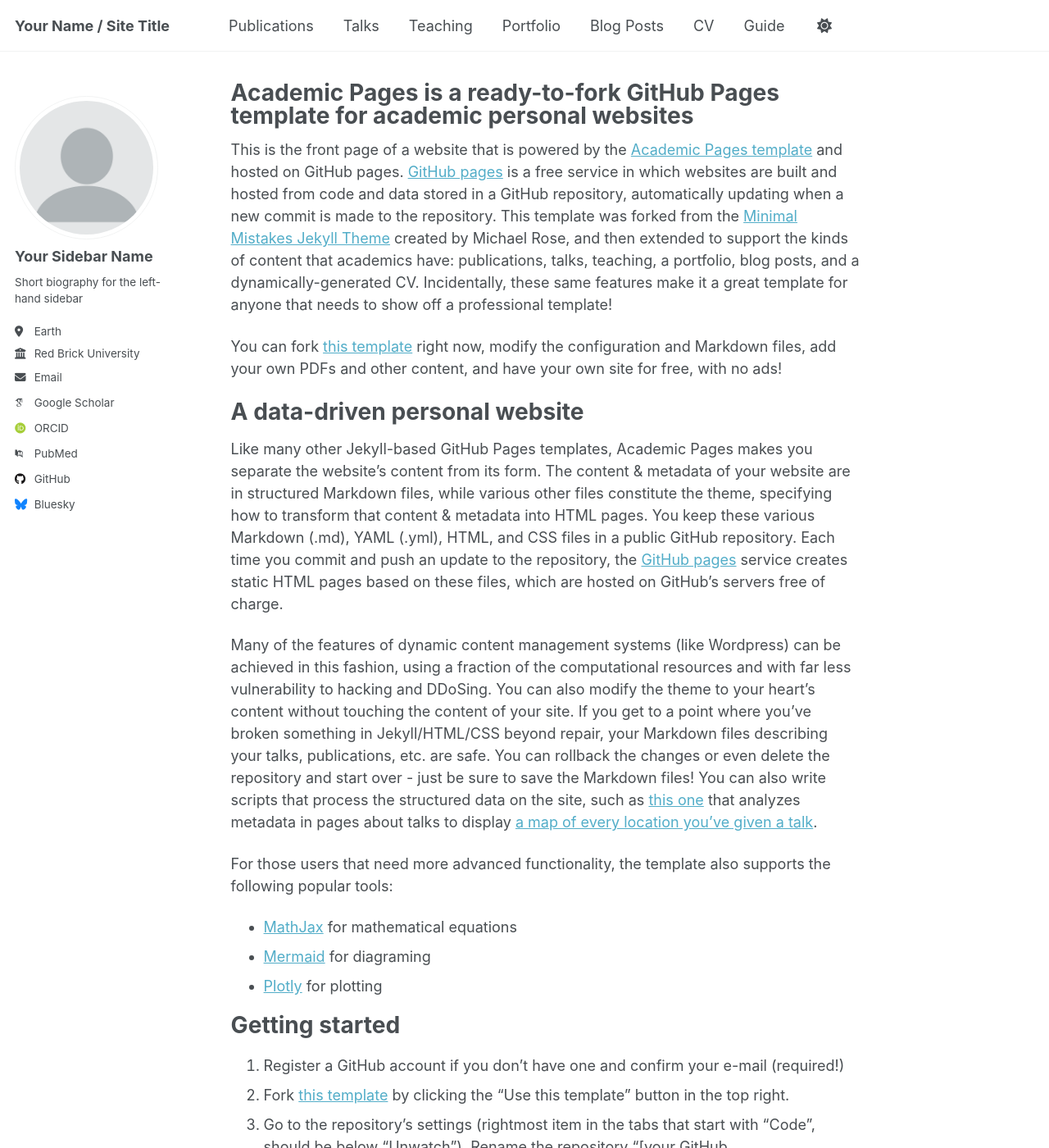
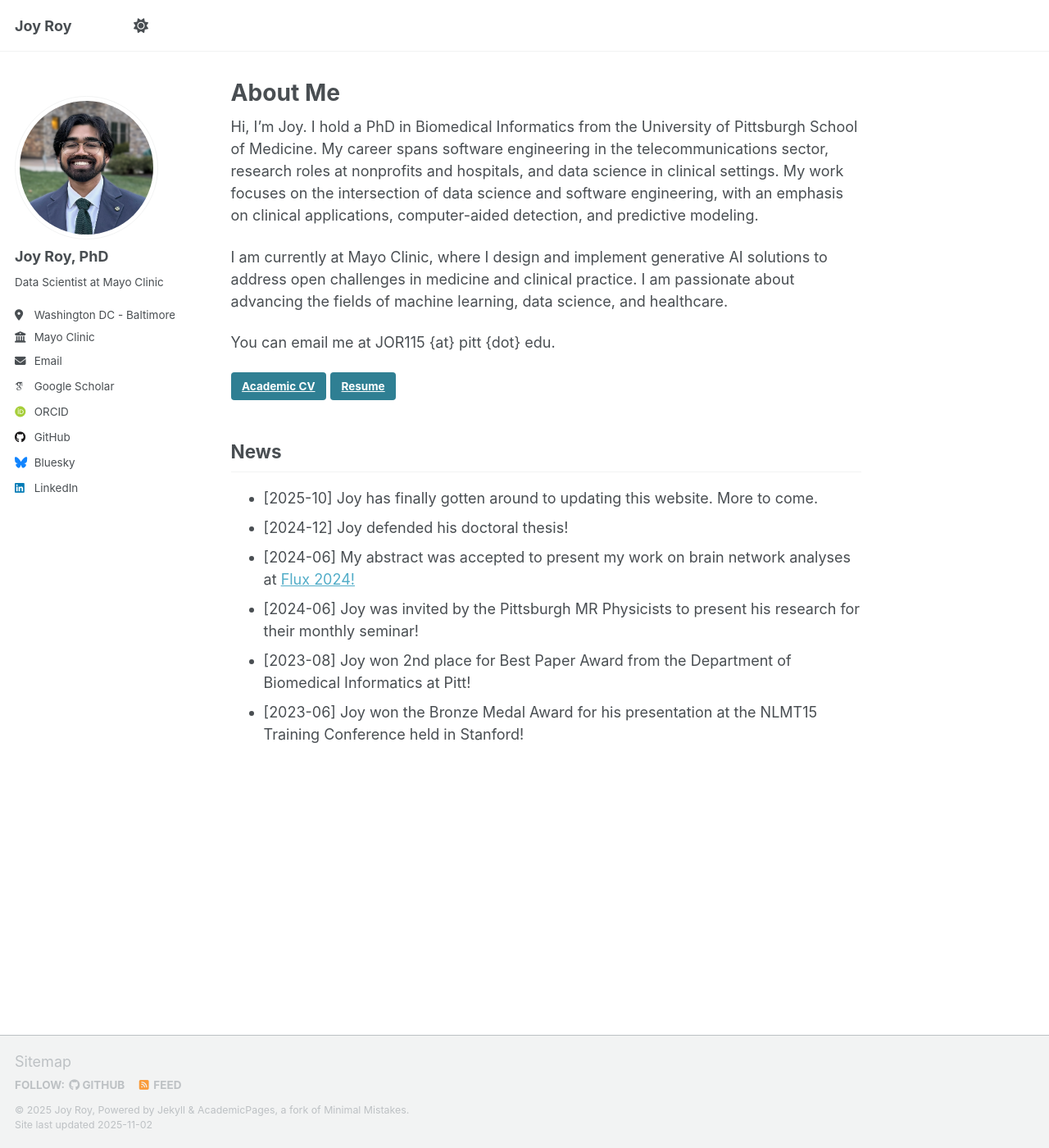
Before and after one commit to overjoyroy/overjoyroy.github.io, a Jekyll site: the page built from _pages/about.md, in a window 1280 px wide and 1400 px high. Shown: the whole window at 82% size. Built offline with Jekyll 4.4.1, drawn with Linux system fonts in a browser that asks for light colours; some web fonts are replaced; a script that is not in the unit is left out; some of the changed text lies outside the part shown.

Commit message:
Populate content

```diff
--- a/_config.yml
+++ b/_config.yml
@@ -9,38 +9,38 @@
 # Basic Site Settings
 locale                   : "en-US"
 site_theme               : "default" # Currently available options are "default", "air"
-title                    : "Your Name / Site Title"
+title                    : "Joy Roy"
 title_separator          : "-"
-name                     : &name "Your Name"
-description              : &description "Your Name's academic portfolio"   # Update this with a general description of your site, this is the default if not overridden by a page
-url                      : https://academicpages.github.io # The base hostname & protocol for your site e.g. "https://[your GitHub username].github.io",
+name                     : &name "Joy Roy"
+description              : &description "Joy Roy's academic portfolio"   # Update this with a general description of your site, this is the default if not overridden by a page
+url                      : https://joyroy.org # The base hostname & protocol for your site e.g. "https://[your GitHub username].github.io",
                                                            # or if you already have some other page hosted on Github then use "https://[your GitHub username].github.io/[Your Repo Name]"
 baseurl                  : "" # the subpath of your site, e.g. "/blog"
-repository               : "academicpages/academicpages.github.io"
+repository               : "overjoyroy/overjoyroy.github.io"
 
 # Site Author - The following control what appear as part of the author content on the side bar.
 #               If a field is blank the icon and link will not appear, otherwise it will be shown.
 #               Additional customization can be done by editing /_includes/author-profile.html
 author:
   # Biographic information
-  avatar           : "profile.png"
-  name             : "Your Sidebar Name"
+  avatar           : "joy_headshot.png"
+  name             : "Joy Roy, PhD"
   pronouns         : # example: "she/her"
-  bio              : "Short biography for the left-hand sidebar"
-  location         : "Earth"
-  employer         : "Red Brick University"
+  bio              : "Data Scientist at Mayo Clinic"
+  location         : "Washington DC - Baltimore Area"
+  employer         : "Mayo Clinic"
   uri              : # URL
-  email            : "none@example.org"
+  email            : "jor115@pitt.edu"
 
   # Academic websites
   academia         : # URL
   arxiv            : # URL - Update with the correct link to your profile
-  googlescholar    : "https://scholar.google.com/citations?user=PS_CX0AAAAAJ"
+  googlescholar    : "https://scholar.google.com/citations?user=3BqRxAIAAAAJ"
   inspire-hep      : # URL
   impactstory      : # URL
-  orcid            : "http://orcid.org/yourorcidurl"
+  orcid            : "http://orcid.org/0000-0002-0931-7253"
   semantic         : # URL
-  pubmed           : "https://www.ncbi.nlm.nih.gov/pubmed/?term=john+snow"
+  pubmed           : # "https://www.ncbi.nlm.nih.gov/pubmed/?term=john+snow"
   researchgate     : # URL
   scopus           : # URL
 
@@ -48,13 +48,13 @@
   bitbucket        : # Username - Update with your username on the site
   codepen          : # Username
   dribbble         : # Username
-  github           : "academicpages"
+  github           : "overjoyroy"
   kaggle           : # Username
   stackoverflow    : # User number or user number and name (i.e., use "1" or "1/jeff-atwood")
 
   # Social media
   artstation       : # Username
-  bluesky          : "bsky.app" # Replace this with you Bluesky username
+  bluesky          : overjoying.bsky.social #"bsky.app" # Replace this with you Bluesky username
   facebook         : # Username
   flickr           : # Username
   foursquare       : # Username
@@ -63,7 +63,7 @@
   keybase          : # Username
   instagram        : # Username
   lastfm           : # Username
-  linkedin         : # Username
+  linkedin         : joy-roy-235b12144 # Username
   mastodon         : # URL
   medium           : # URL
   pinterest        : # Username
--- a/_pages/about.md
+++ b/_pages/about.md
@@ -1,56 +1,29 @@
 ---
 permalink: /
-title: "Academic Pages is a ready-to-fork GitHub Pages template for academic personal websites"
+title: "About Me"
 author_profile: true
 redirect_from:
   - /about/
   - /about.html
 ---
 
-This is the front page of a website that is powered by the [Academic Pages template](https://github.com/academicpages/academicpages.github.io) and hosted on GitHub pages. [GitHub pages](https://pages.github.com) is a free service in which websites are built and hosted from code and data stored in a GitHub repository, automatically updating when a new commit is made to the repository. This template was forked from the [Minimal Mistakes Jekyll Theme](https://mmistakes.github.io/minimal-mistakes/) created by Michael Rose, and then extended to support the kinds of content that academics have: publications, talks, teaching, a portfolio, blog posts, and a dynamically-generated CV. Incidentally, these same features make it a great template for anyone that needs to show off a professional template!
+Hi, I’m Joy. I hold a PhD in Biomedical Informatics from the University of Pittsburgh School of Medicine. My career spans software engineering in the telecommunications sector, research roles at nonprofits and hospitals, and data science in clinical settings. My work focuses on the intersection of data science and software engineering, with an emphasis on clinical applications, computer-aided detection, and predictive modeling.
 
- You can fork [this template](https://github.com/academicpages/academicpages.github.io) right now, modify the configuration and Markdown files, add your own PDFs and other content, and have your own site for free, with no ads!
+I am currently at Mayo Clinic, where I design and implement generative AI solutions to address open challenges in medicine and clinical practice. I am passionate about advancing the fields of machine learning, data science, and healthcare.
 
-A data-driven personal website
-======
-Like many other Jekyll-based GitHub Pages templates, Academic Pages makes you separate the website's content from its form. The content & metadata of your website are in structured Markdown files, while various other files constitute the theme, specifying how to transform that content & metadata into HTML pages. You keep these various Markdown (.md), YAML (.yml), HTML, and CSS files in a public GitHub repository. Each time you commit and push an update to the repository, the [GitHub pages](https://pages.github.com/) service creates static HTML pages based on these files, which are hosted on GitHub's servers free of charge.
+You can email me at JOR115 {at} pitt {dot} edu.
 
-Many of the features of dynamic content management systems (like Wordpress) can be achieved in this fashion, using a fraction of the computational resources and with far less vulnerability to hacking and DDoSing. You can also modify the theme to your heart's content without touching the content of your site. If you get to a point where you've broken something in Jekyll/HTML/CSS beyond repair, your Markdown files describing your talks, publications, etc. are safe. You can rollback the changes or even delete the repository and start over - just be sure to save the Markdown files! You can also write scripts that process the structured data on the site, such as [this one](https://github.com/academicpages/academicpages.github.io/blob/master/talkmap.ipynb) that analyzes metadata in pages about talks to display [a map of every location you've given a talk](https://academicpages.github.io/talkmap.html).
+<a class="btn btn--light--outline btn--info" href="/files/academic_CV.pdf">Academic CV</a> <a class="btn btn--light--outline btn--info" href="/files/Resume.pdf">Resume</a>
 
-For those users that need more advanced functionality, the template also supports the following popular tools:
-- [MathJax](https://www.mathjax.org/) for mathematical equations
-- [Mermaid](https://mermaid.js.org/) for diagraming
-- [Plotly](https://plotly.com/javascript/) for plotting
+<!-- <h2>Education</h2>
+🎓 **PhD in Biomedical Informatics**, 2020-2024, <span style="color: grey;">University of Pittsburgh School of Medicine</span> \
+🎓 **BS in Bioinformatics and Computational Biology**, 2015-2019, <span style="color: grey;">University of Maryland Baltimore County</span> \
+🎓 **BA in Mathematics**, 2015-2019, <span style="color: grey;">University of Maryland Baltimore County</span> -->
 
-Getting started
-======
-1. Register a GitHub account if you don't have one and confirm your e-mail (required!)
-1. Fork [this template](https://github.com/academicpages/academicpages.github.io) by clicking the "Use this template" button in the top right.
-1. Go to the repository's settings (rightmost item in the tabs that start with "Code", should be below "Unwatch"). Rename the repository "[your GitHub username].github.io", which will also be your website's URL.
-1. Set site-wide configuration and create content & metadata (see below -- also see [this set of diffs](http://archive.is/3TPas) showing what files were changed to set up [an example site](https://getorg-testacct.github.io) for a user with the username "getorg-testacct")
-1. Upload any files (like PDFs, .zip files, etc.) to the files/ directory. They will appear at https://[your GitHub username].github.io/files/example.pdf.
-1. Check status by going to the repository settings, in the "GitHub pages" section
-
-Site-wide configuration
-------
-The main configuration file for the site is in the base directory in [_config.yml](https://github.com/academicpages/academicpages.github.io/blob/master/_config.yml), which defines the content in the sidebars and other site-wide features. You will need to replace the default variables with ones about yourself and your site's github repository. The configuration file for the top menu is in [_data/navigation.yml](https://github.com/academicpages/academicpages.github.io/blob/master/_data/navigation.yml). For example, if you don't have a portfolio or blog posts, you can remove those items from that navigation.yml file to remove them from the header.
-
-Create content & metadata
-------
-For site content, there is one Markdown file for each type of content, which are stored in directories like _publications, _talks, _posts, _teaching, or _pages. For example, each talk is a Markdown file in the [_talks directory](https://github.com/academicpages/academicpages.github.io/tree/master/_talks). At the top of each Markdown file is structured data in YAML about the talk, which the theme will parse to do lots of cool stuff. The same structured data about a talk is used to generate the list of talks on the [Talks page](https://academicpages.github.io/talks), each [individual page](https://academicpages.github.io/talks/2012-03-01-talk-1) for specific talks, the talks section for the [CV page](https://academicpages.github.io/cv), and the [map of places you've given a talk](https://academicpages.github.io/talkmap.html) (if you run this [python file](https://github.com/academicpages/academicpages.github.io/blob/master/talkmap.py) or [Jupyter notebook](https://github.com/academicpages/academicpages.github.io/blob/master/talkmap.ipynb), which creates the HTML for the map based on the contents of the _talks directory).
-
-**Markdown generator**
-
-The repository includes [a set of Jupyter notebooks](https://github.com/academicpages/academicpages.github.io/tree/master/markdown_generator
-) that converts a CSV containing structured data about talks or presentations into individual Markdown files that will be properly formatted for the Academic Pages template. The sample CSVs in that directory are the ones I used to create my own personal website at stuartgeiger.com. My usual workflow is that I keep a spreadsheet of my publications and talks, then run the code in these notebooks to generate the Markdown files, then commit and push them to the GitHub repository.
-
-How to edit your site's GitHub repository
-------
-Many people use a git client to create files on their local computer and then push them to GitHub's servers. If you are not familiar with git, you can directly edit these configuration and Markdown files directly in the github.com interface. Navigate to a file (like [this one](https://github.com/academicpages/academicpages.github.io/blob/master/_talks/2012-03-01-talk-1.md) and click the pencil icon in the top right of the content preview (to the right of the "Raw | Blame | History" buttons). You can delete a file by clicking the trashcan icon to the right of the pencil icon. You can also create new files or upload files by navigating to a directory and clicking the "Create new file" or "Upload files" buttons.
-
-Example: editing a Markdown file for a talk
-![Editing a Markdown file for a talk](/images/editing-talk.png)
-
-For more info
-------
-More info about configuring Academic Pages can be found in [the guide](https://academicpages.github.io/markdown/), the [growing wiki](https://github.com/academicpages/academicpages.github.io/wiki), and you can always [ask a question on GitHub](https://github.com/academicpages/academicpages.github.io/discussions). The [guides for the Minimal Mistakes theme](https://mmistakes.github.io/minimal-mistakes/docs/configuration/) (which this theme was forked from) might also be helpful.
+<h2>News</h2>
+- [2025-10] Joy has finally gotten around to updating this website. More to come.
+- [2024-12] Joy defended his doctoral thesis!
+- [2024-06] My abstract was accepted to present my work on brain network analyses at <a href="https://fluxsociety.org/2024-baltimore/">Flux 2024!</a>
+- [2024-06] Joy was invited by the Pittsburgh MR Physicists to present his research for their monthly seminar!
+- [2023-08] Joy won 2nd place for Best Paper Award from the Department of Biomedical Informatics at Pitt!
+- [2023-06] Joy won the Bronze Medal Award for his presentation at the NLMT15 Training Conference held in Stanford!
--- a/_sass/theme/_default_dark.scss
+++ b/_sass/theme/_default_dark.scss
@@ -8,7 +8,7 @@
 $darker-gray                : mix(#000, $gray, 60%);
 $light-gray                 : mix(#fff, $gray, 50%);
 
-$background                 : #474747;
+$background                 : #2b2b2b;
 $background-light           : mix(#fff, $background, 80%);
 $background-lighter         : mix(#fff, $background, 90%);
 $text                       : #ffffff;
```
Also changed, not shown: _data/navigation.yml (+16 -16 lines), images/joy_headshot.png (added), 3 other files.
